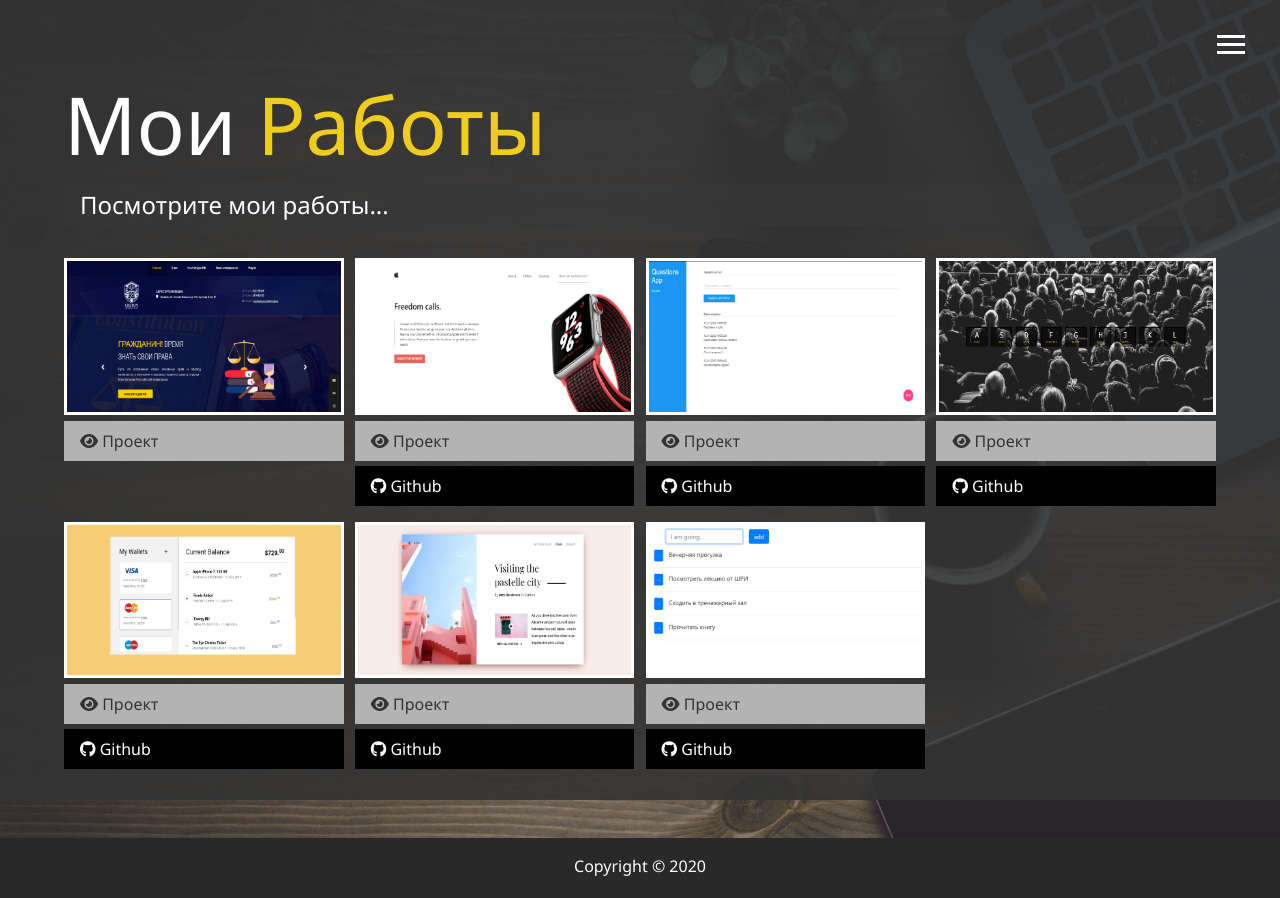
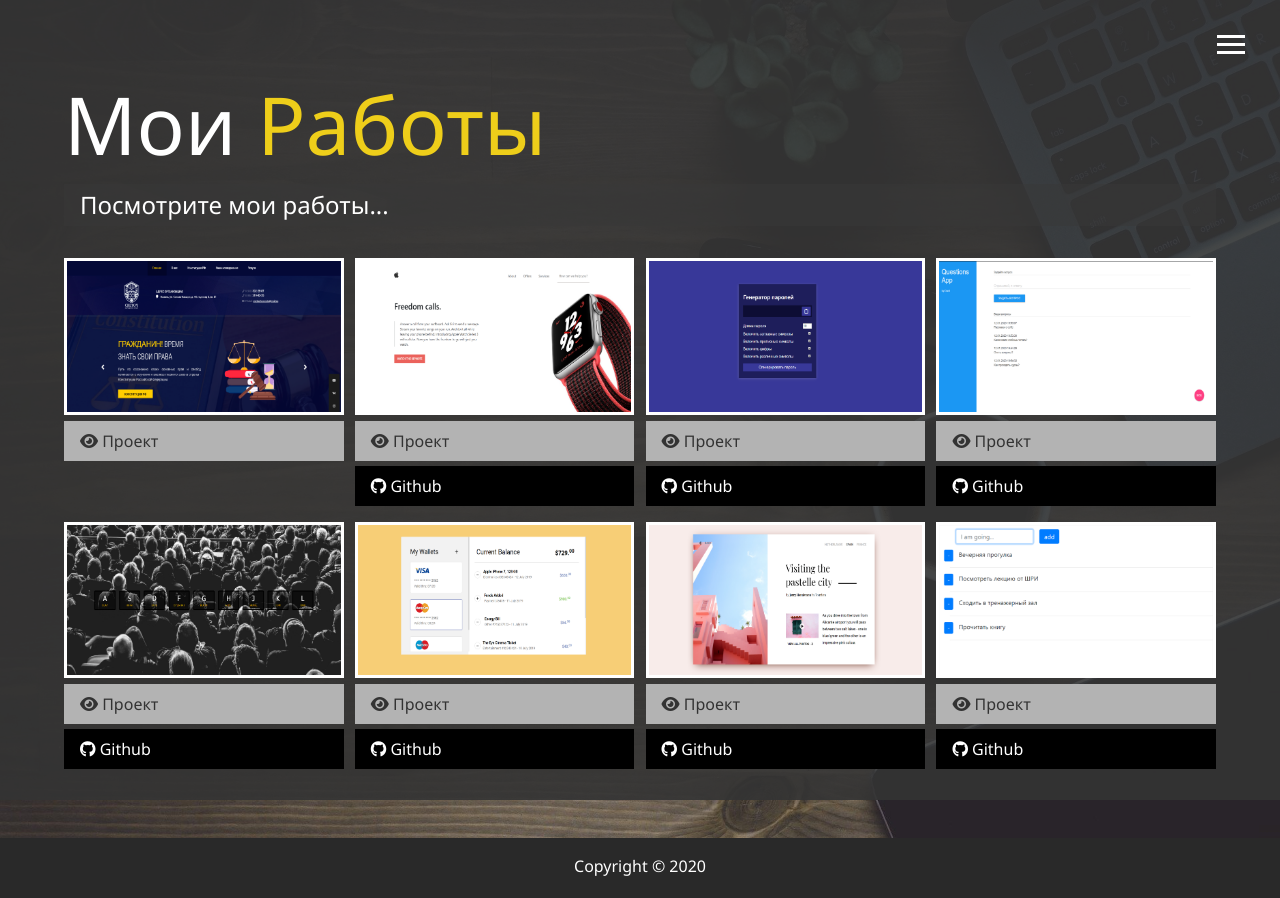
Before and after one commit to PickleDan/PickleDan.github.io, a website: page MyPortfolio/dist/work.html in a window 1280 px wide. Drawn offline with Linux system fonts and the light colour scheme.

Commit message:
added password generator in portfolio

```diff
--- a/MyPortfolio/dist/work.html
+++ b/MyPortfolio/dist/work.html
@@ -94,6 +94,29 @@
           </a>
           <a
             href="https://github.com/PickleDan/PickleDan.github.io/tree/master/HTML_CSS%20-%20Frontloops/step10"
+            target="_blank"
+            class="btn-dark"
+          >
+            <i class="fab fa-github"></i> Github
+          </a>
+        </div>
+
+        <div class="item">
+          <a
+            href="https://pickledan.github.io/PasswordGenerator/"
+            target="_blank"
+          >
+            <img src="./img/projects/project8.png" alt="project2" />
+          </a>
+          <a
+            href="https://pickledan.github.io/PasswordGenerator/"
+            target="_blank"
+            class="btn-light"
+          >
+            <i class="fas fa-eye"></i> Проект
+          </a>
+          <a
+            href="https://github.com/PickleDan/PickleDan.github.io/tree/master/PasswordGenerator"
             target="_blank"
             class="btn-dark"
           >
```
Also changed, not shown: MyPortfolio/dist/img/projects/project8.png (added).
